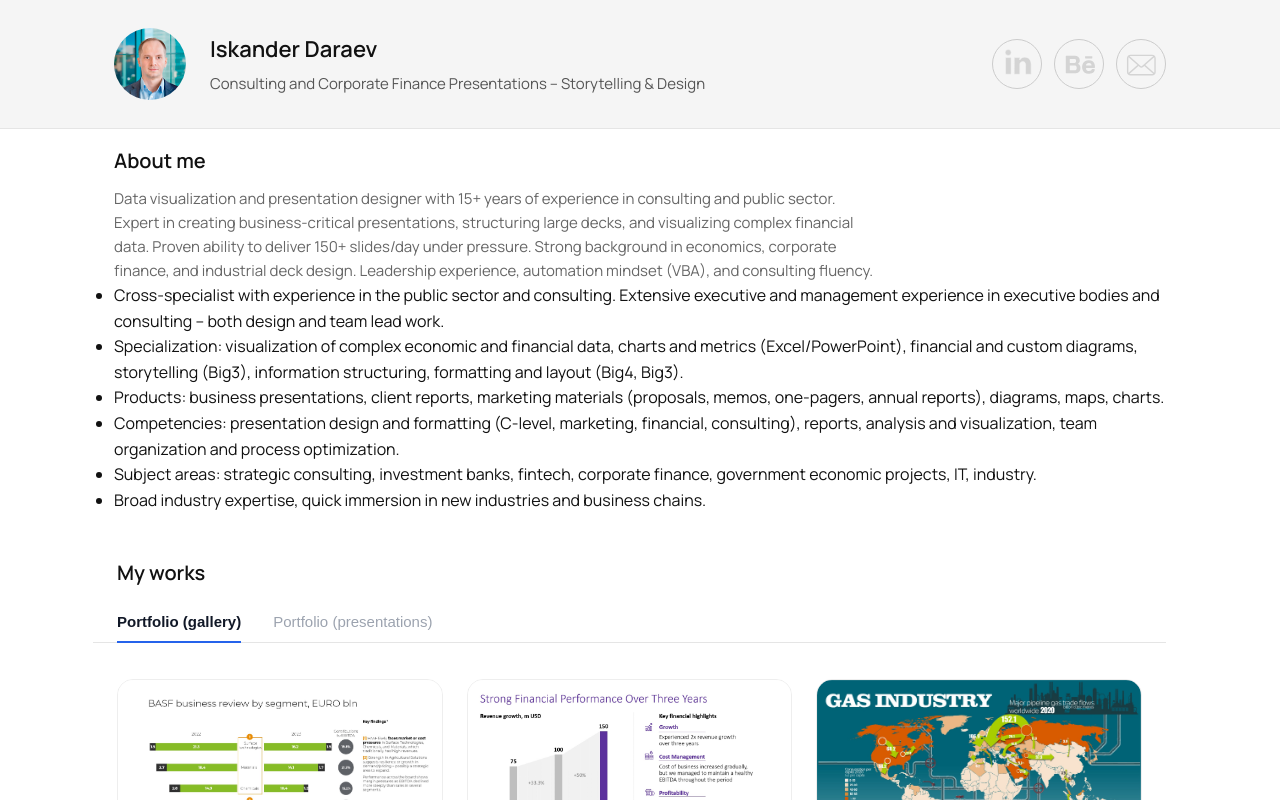
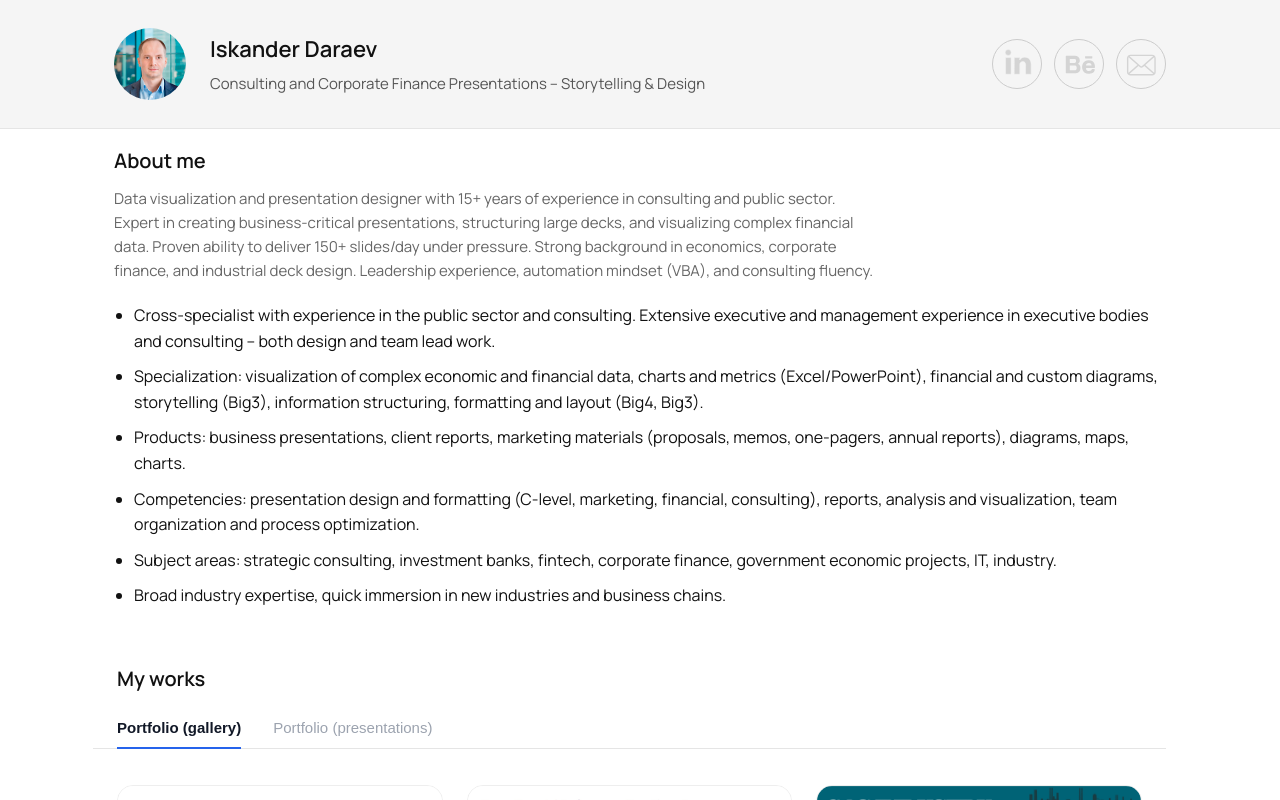
Before and after one commit to isk06/ruportfo, a Next.js app: page / in a window 1280 px wide. Shown: the top 800 px of the page. Built offline with nearby package versions, Linux system fonts and the light colour scheme.

Commit message:
about me

```diff
--- a/app/globals.css
+++ b/app/globals.css
@@ -705,3 +705,16 @@ a:hover {
     font-size: 26px;
   }
 }
+
+.about {
+  margin-bottom: 20px; /* controls the “red line” gap */
+}
+
+.about-list {
+  padding-left: 20px;
+}
+
+.about-list li {
+  margin-bottom: 10px;
+  line-height: 1.6;
+}
--- a/styles/globals.css
+++ b/styles/globals.css
@@ -96,16 +96,3 @@ h1{
   font-size:0.9rem;
   text-align:center;
 }
-
-.about {
-  margin-bottom: 20px; /* controls the “red line” gap */
-}
-
-.about-list {
-  padding-left: 20px;
-}
-
-.about-list li {
-  margin-bottom: 10px;
-  line-height: 1.6;
-}
```
